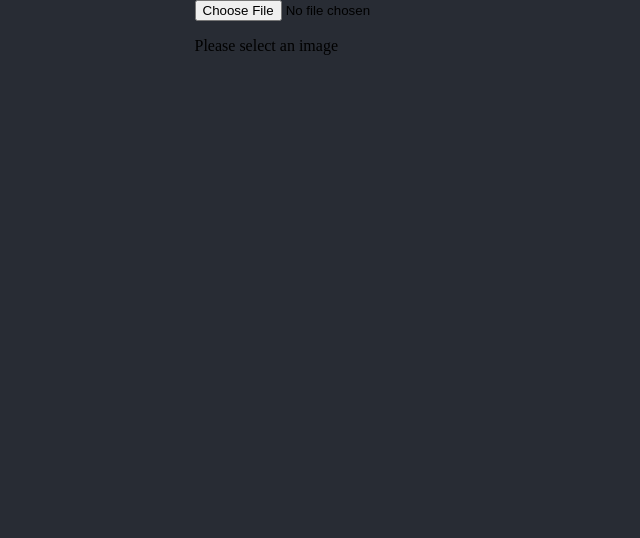
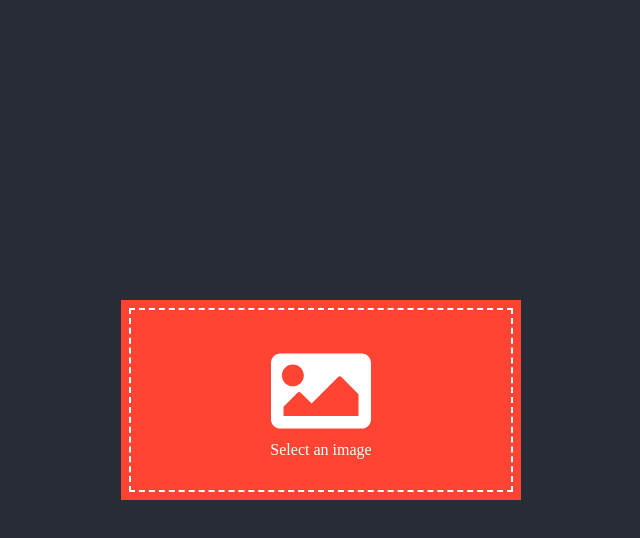
Before and after one commit to DaveRubin/tinytap_test, a React (Create React App) app: page / in a window 1280 px wide. Shown: the top 538 px of the page, without its empty margins (319-959 px from the left). Built offline with nearby package versions, Linux system fonts and the light colour scheme.

Commit message:
Visual tweaks - selector

```diff
--- a/package.json
+++ b/package.json
@@ -8,6 +8,7 @@
     "lodash": "^4.17.11",
     "react": "^16.8.6",
     "react-dom": "^16.8.6",
+    "react-icons": "^3.6.1",
     "react-scripts": "3.0.0"
   },
   "scripts": {
--- a/src/components/CanvasCutter/components/ClippedImage/styles.js
+++ b/src/components/CanvasCutter/components/ClippedImage/styles.js
@@ -17,6 +17,7 @@ export const RemoveButton = styled.button({
   top: 0,
   zIndex: 999
 });
+
 export const ClippedImageCanvas = styled.canvas(
   {
     position: 'relative',
--- a/src/components/CanvasCutter/components/ImageSelector/index.js
+++ b/src/components/CanvasCutter/components/ImageSelector/index.js
@@ -1,8 +1,18 @@
 import React from 'react';
 import _ from 'lodash';
 import PropTypes from 'prop-types';
-import { PreviewImage } from './styles';
+import {
+  PreviewWrapper,
+  PreviewImage,
+  FileInput,
+  FileInputBox,
+  FileInputText,
+  IconWrapper,
+  ImageSelectorWrapper,
+  SelectButton
+} from './styles';
 import { messages } from './messages';
+import { FaImage } from 'react-icons/fa';
 
 export class ImageSelector extends React.Component {
   constructor(props) {
@@ -31,31 +41,45 @@ export class ImageSelector extends React.Component {
     this.props.onImageSelected(imageSrc);
   };
 
+  renderPreview = () =>
+    this.state.imageSrc && (
+      <PreviewWrapper>
+        <SelectButton
+          className="selectImageButton"
+          onClick={this.onImageSelect}
+        >
+          {messages.selectImage}
+        </SelectButton>
+        <PreviewImage
+          className="previewImage"
+          src={this.state.imageSrc}
+          alt="preview"
+        />
+      </PreviewWrapper>
+    );
+
   render() {
     const { imageSrc } = this.state;
     return (
-      <div>
-        <input
-          onChange={this.readUrl}
-          className="fileSelection"
-          type="file"
-          ref={this.inputRef}
-        />
-        {imageSrc ? (
-          <div>
-            <PreviewImage
-              className="previewImage"
-              src={imageSrc}
-              alt="preview"
-            />
-            <button className="selectImageButton" onClick={this.onImageSelect}>
-              {messages.selectImage}
-            </button>
-          </div>
-        ) : (
-          <p className="selectImageText">{messages.pleaseSelect}</p>
-        )}
-      </div>
+      <ImageSelectorWrapper>
+        <FileInputBox>
+          <FileInputText className="selectImageText">
+            <IconWrapper>
+              <FaImage />
+            </IconWrapper>
+            {imageSrc ? messages.dragToReplace : messages.pleaseSelect}
+          </FileInputText>
+          <FileInput
+            onChange={this.readUrl}
+            className="fileSelection"
+            type="file"
+            name="file"
+            id="file"
+            ref={this.inputRef}
+          />
+        </FileInputBox>
+        {this.renderPreview()}
+      </ImageSelectorWrapper>
     );
   }
 }
--- a/src/components/CanvasCutter/components/ImageSelector/messages.js
+++ b/src/components/CanvasCutter/components/ImageSelector/messages.js
@@ -1,4 +1,5 @@
 export const messages = {
-  pleaseSelect: 'Please select an image',
+  pleaseSelect: 'Select an image',
+  dragToReplace: 'Replace the image',
   selectImage: 'Select'
 };
--- a/src/components/CanvasCutter/components/ImageSelector/styles.js
+++ b/src/components/CanvasCutter/components/ImageSelector/styles.js
@@ -1,5 +1,59 @@
 import styled from '@emotion/styled';
 
+const boxDimensions = {
+  width: 400,
+  height: 200
+};
+const columnFlex = {
+  display: 'flex',
+  flexDirection: 'column',
+  justifyContent: 'center',
+  alignItems: 'center'
+};
+
 export const PreviewImage = styled.img({
-  maxHeight: 400
+  width: 400
 });
+
+export const PreviewWrapper = styled.div({
+  width: boxDimensions.width,
+  ...columnFlex
+});
+
+export const SelectButton = styled.button({
+  border: 'none',
+  borderRadius: 5,
+  padding: 5,
+  margin: 10
+});
+
+export const ImageSelectorWrapper = styled.div({
+  ...columnFlex
+});
+
+export const FileInput = styled.input({
+  width: '100%',
+  height: '100%',
+  opacity: 0,
+  position: 'relative',
+  top: -boxDimensions.height,
+  cursor: 'pointer'
+});
+
+export const FileInputBox = styled.div({
+  backgroundColor: '#FF4433',
+  color: 'white',
+  outline: '2px dashed #FFF',
+  outlineOffset: -10,
+  ...boxDimensions
+});
+
+export const IconWrapper = styled.span({
+  fontSize: '100px',
+  ...columnFlex
+});
+
+export const FileInputText = styled.div({
+  ...columnFlex,
+  ...boxDimensions
+});
--- a/src/components/CanvasCutter/styles.js
+++ b/src/components/CanvasCutter/styles.js
@@ -2,7 +2,8 @@ import styled from '@emotion/styled';
 
 export const CanvasCutterWrapper = styled.div({
   display: 'flex',
-  justifyContent: 'center'
+  justifyContent: 'center',
+  height: '100%'
 });
 export const ImagesContainer = styled.div({});
 export const BaseImage = styled.img({
```
Also changed, not shown: 2 other files (tests, documents, lock files or other folders).
